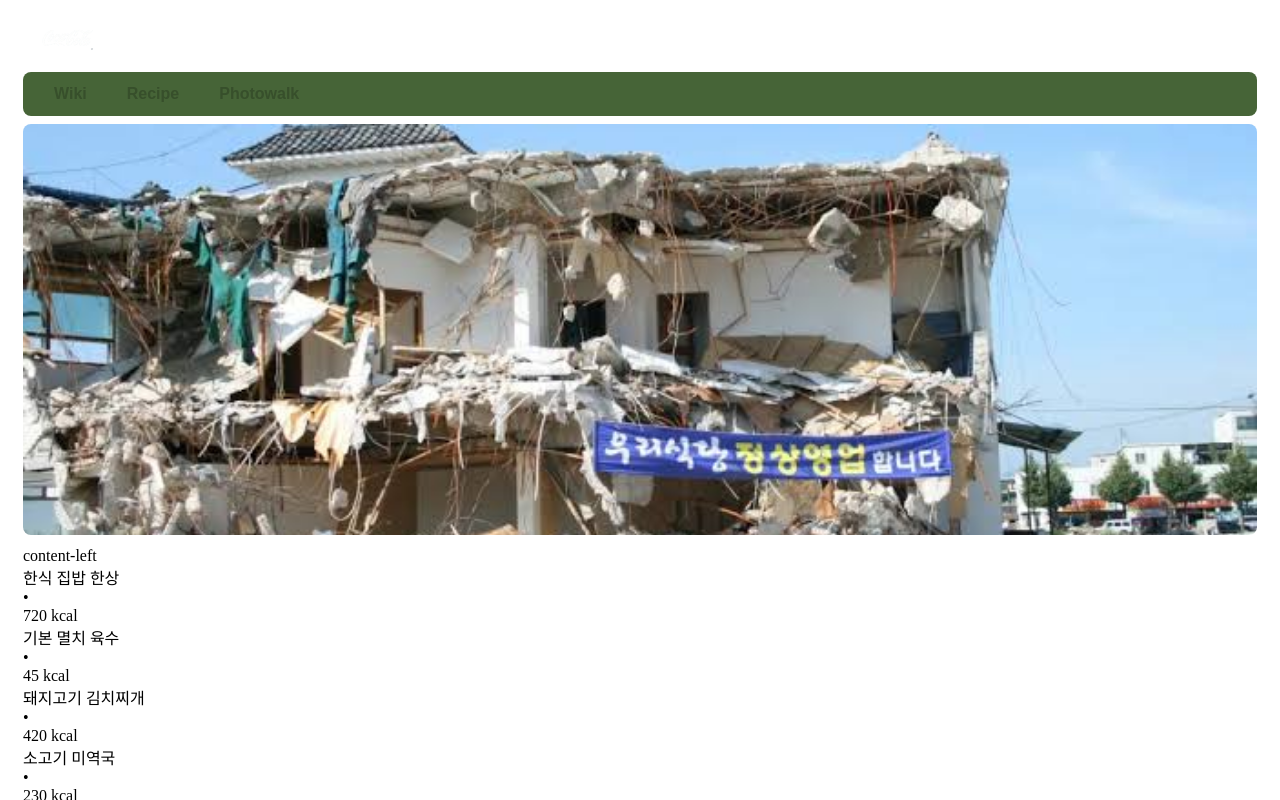
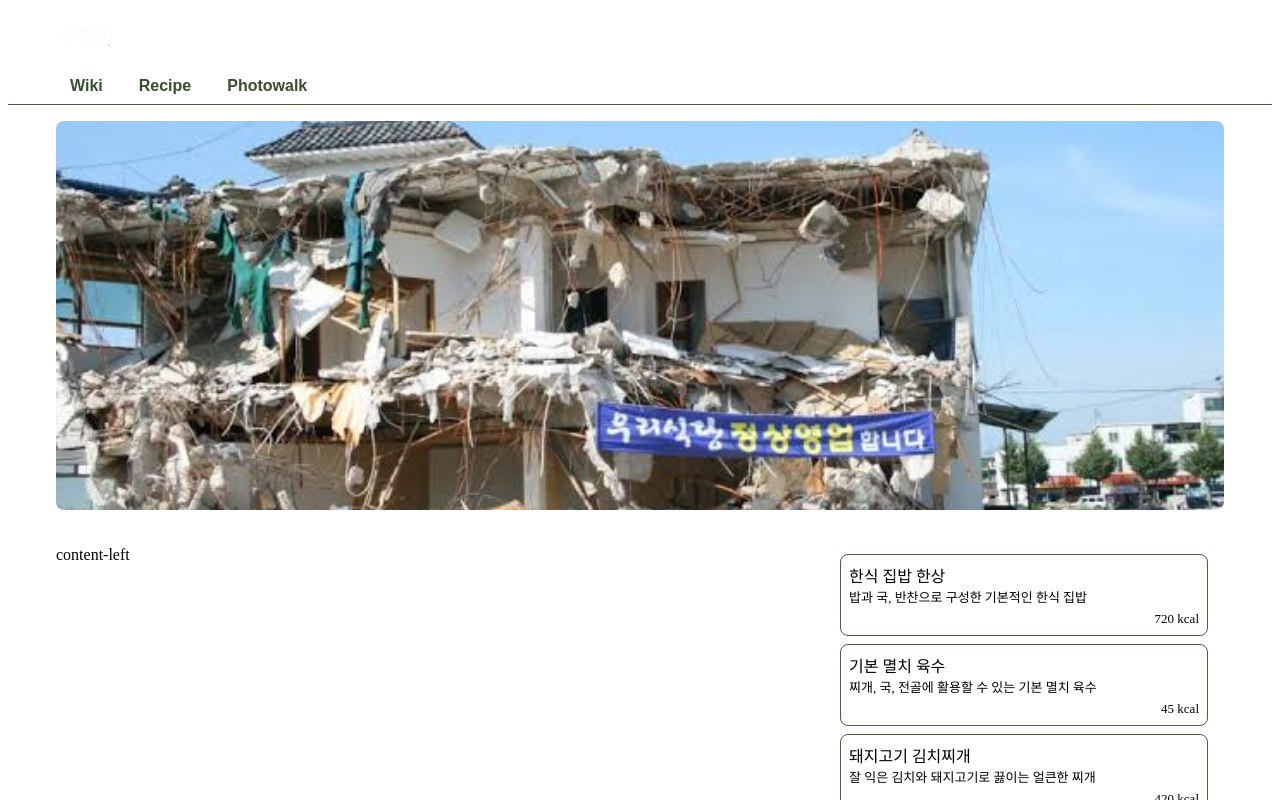
Before and after one commit to twingtwing/my-blog, a React (Vite) app: page / in a window 1280 px wide. Shown: the top 800 px of the page. Built offline with nearby package versions, Linux system fonts and the light colour scheme.

Commit message:
Home CSS update

```diff
--- a/src/App.tsx
+++ b/src/App.tsx
@@ -1,7 +1,7 @@
 import React from 'react'
 import Header from './components/Header'
 import Home from './pages/home/Home'
-import Recipe from './pages/Recipe'
+import Recipe from './pages/recipe/Recipe'
 import './Style.css'
 
 function App() {
--- a/src/Style.css
+++ b/src/Style.css
@@ -16,14 +16,12 @@ Style.css 들어가야하는 값
   --key-color: #466437;
   --key-font-color: #374F2B;
   --key-font-color-low: #BCCFAD;
+
+  --body-width: 1200px;
 }
 
 
-body {
-    height: 100%;
-}
-
 .wrapper {
-    padding: 0 15px;
+    min-height: 100vh;
     /* 양옆에 padding 주고싶은데 반응형이라서 안됨 */
 }
--- a/src/components/Header.module.css
+++ b/src/components/Header.module.css
@@ -1,5 +1,11 @@
 .header {
-    padding: var(--space-tiny) 0;
+    position: relative;
+    border-bottom: 1px solid var(--key-color);
+}
+
+.header-in {
+    max-width: var(--body-width);
+    margin: 0 auto; /* 이래야 정중아에 옹ㅁ */
 }
 
 .logo {
@@ -12,34 +18,31 @@
     max-height: 32px;
 }
 
+.middle {
+    padding: 0 var(--space-md);
+}
+
 .menu {
     display: flex;
-    gap: var(--space-sm);
-    flex: 1;
-    background-color: var(--key-color);
-    border-radius: var(--border-radius);
-    padding: 8px 15px;
+    gap: 0 var(--space-sm);
+    align-items: stretch;
+    padding: 0;
+    margin: 0;
 }
 
-.menu div {
-    padding: 4px 10px;
+.menu li {
     cursor: pointer;
-}
-
-.menu div:hover {
-    border-radius: var(--border-radius);
-    background-color: var(--key-font-color);
+    padding: var(--space-sm);
 }
 
 .menu button {
+    background-color: transparent;
+    color: var(--key-font-color);
+    border: none;
     font-size: 16px;
     font-weight: 600;
-    color: var(--key-font-color);
-
-    background-color: transparent;
-    border: none;
 }
 
-.menu div:hover button {
+.menu li:hover button {
     color: var(--key-font-color-low);
 }
--- a/src/components/Header.tsx
+++ b/src/components/Header.tsx
@@ -9,7 +9,8 @@ interface HeaderProps {
 
 export default function Header(props: HeaderProps) {
     return (
-        <div className={styles.header}>
+        <header className={styles.header}>
+            <div className={styles['header-in']}>
                 <div className={styles.top}>
                     <h1 className={styles.logo}>
                         <a onClick={() => props.onClick('Home')}>
@@ -17,13 +18,16 @@ export default function Header(props: HeaderProps) {
                         </a>
                     </h1>
                 </div>
-            <div className={styles.menu}>
+                <nav className={styles.middle}>
+                    <ul className={styles.menu}>
                         {menu.map(m => (
-                    <div key={m}>
+                            <li key={m}>
                                 <button onClick={() => props.onClick(m)}>{m}</button>
+                            </li>
+                        ))}
+                    </ul>
+                </nav>
             </div>
-                ))}
-            </div>
-        </div>
+        </header>
     );
 }
--- a/src/pages/home/Home.module.css
+++ b/src/pages/home/Home.module.css
@@ -1,9 +1,20 @@
 .container {
-    display: flex;
+    position: relative;
+
+    /* display: flex;
     flex-direction: column;
     gap: var(--space-sm);
-    padding: var(--space-tiny) 0;
+    padding: var(--space-tiny) 0; */
 
+}
+
+.banner,.contents {
+    max-width: var(--body-width);
+    margin: 0 auto;
+}
+
+.banner div {
+    padding: var(--space-md);
 }
 
 .banner img {
@@ -14,43 +25,40 @@
     border-radius: var(--border-radius);
 }
 
-/*
-.banner {
-    border-radius: 8px;
-    border: 1px solid var(--key-color);
+.contents > div {
+    display: flex;
+    column-gap: var(--space-sm);
+    margin: 0 auto;
+    padding: var(--space-md);
 }
 
-.contents {
-    display: grid;
-    grid-template-columns: 7fr 3fr; /* 7:3 비율로 나눔  *//*
-    width: 100%;
-    gap: var(--space-sm);  /* (선택) 좌우 박스 사이 간격  *//*
+.content-left {
+    flex: 1;
 }
 
-.contents > div {
-    border-radius: 8px;
-    border: 1px solid var(--key-color);
+.content-right {
+    flex: 0 0 400px;
 }
 
-.card-right {
-    margin: 8px 3px;
+.slide {
+    margin: 0 var(--space-md);
 }
 
 .card {
-    border-radius: 10px;
+    border-radius: var(--border-radius);
     border: 1px solid var(--key-color);
-    margin: 8px 5px;
-    padding: 5px;
+
+    padding: var(--space-sm);
+    margin: var(--space-sm) 0;
 }
 
-.card-title {
+.card-desc {
     font-size: 13px;
     padding-bottom: 5px;
 }
 
 .card-footer {
     display: flex;
-    justify-content: space-between;
-    font-size: 10px;
-    padding-top: 5px;
-}   */
+    justify-content: flex-end;
+    font-size: 13px;
+}
--- a/src/pages/home/Home.tsx
+++ b/src/pages/home/Home.tsx
@@ -13,35 +13,40 @@ function Home() {
     */
     return (
         <div className={styles.container}>
-            <div className={styles.banner}>
+            <section className={styles.banner}>
+                <div>
                     <img src={banner} />
+                </div>
                 {/* 반응형 헤더 만들기 */}
                 {/* 일반 웹사이트 상단/중단 배너: 1200 x 400px (비율 3:1) */}
-            </div>
-            <div className={styles.contents}>
+            </section>
+            <section className={styles.contents}>
+                <div>
                     <div className={styles['content-left']}>
                         <span>content-left</span>
                     </div>
                     <div className={styles['content-right']}>
-                    <div className={styles['card-right']}>
+                        <div className={styles.slide}>
                             {recipeData.map(recipe => (
                                 <div key={recipe.id} className={styles.card}>
                                     <div className={styles['card-title']}>
                                         <span>{recipe.title}</span>
                                     </div>
+                                    <div className={styles['card-desc']}>
+                                        <span>{recipe.description}</span>
+                                    </div>
                                     <div className={styles['card-footer']}>
-                                    <div>
-                                        <span>{recipe.category} • {recipe.subCategory}</span>
-                                    </div>
-                                    <div>
                                         <span>{recipe.calories} kcal</span>
-                                    </div>
                                     </div>
                                 </div>
                             ))}
                         </div>
+                        <div className={styles.next}>
+                            버튼
                         </div>
                     </div>
+                </div>
+            </section>
         </div>
     )
 }
--- a/src/pages/recipe/Recipe.tsx
+++ b/src/pages/recipe/Recipe.tsx
@@ -1,7 +1,7 @@
 import React from 'react'
 
-import './Recipe.css'
-import { recipeData, recipeCategories } from "../data/recipe";
+import './Recipe.module.css'
+import { recipeData, recipeCategories } from "../../data/recipe";
 
 /*
     추후에 tree도 커스텀 되도록 변경
```
Lines whose indentation alone changed are shown as unchanged.
